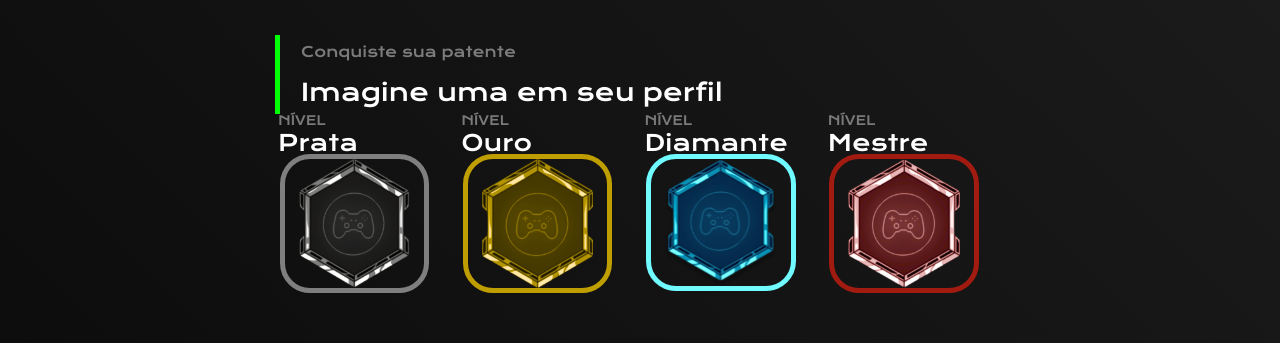
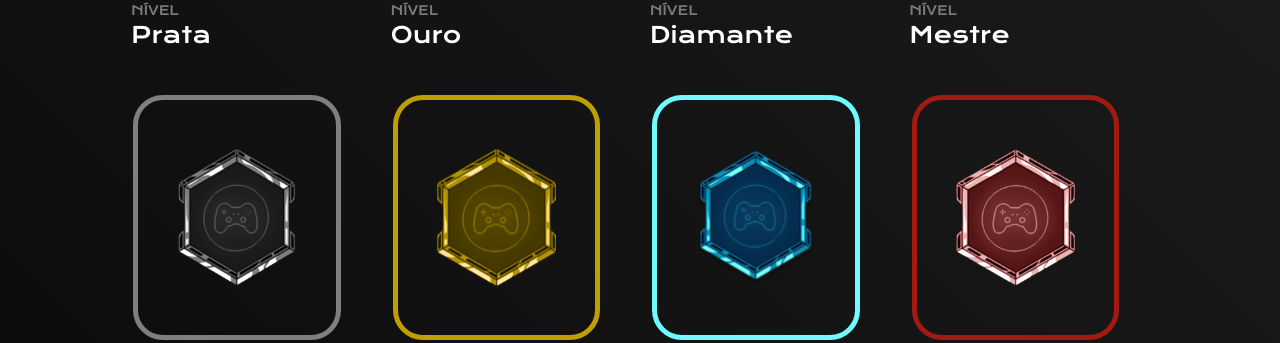
Before and after one commit to Cross-Game/front-end, a React (Create React App) app in the folder cross-game/: page / in a window 1280 px wide. Shown: the part 1999-2342 px from the top of the page. Built offline with nearby package versions, Linux system fonts and the light colour scheme; no server answers.

Commit message:
fix home

```diff
--- a/cross-game/src/pages/Home/home.css
+++ b/cross-game/src/pages/Home/home.css
@@ -31,7 +31,7 @@ body {
     height: 120vh;
 }
 
-.home-explanatoryContent .container {
+.home-explanatoryContent .home-container {
     width: 80%;
     height: 80%;
     display: flex;
@@ -296,7 +296,7 @@ body {
     height: 100vh;
 }
 
-.home-medalsContent .container {
+.home-medalsContent .home-container {
     width: 80%;
     height: 80%;
     display: flex;
@@ -350,7 +350,7 @@ body {
 }
 
 .home-medalIconContainer img {
-    width: 80%;
+    width: 60%;
 }
 
 .home-prata {
@@ -413,24 +413,24 @@ seção para noticias - não finalizada */
     width: 10%;
 }
 
-.home-awssld{
+.awssld{
     height: 80%;
 }
 
-.home-awssld__content{
+.awssld__content{
     height: 100%;
     padding: 1%;
 }
 
-.home-awssld__box {
+.awssld__box {
     height: 50px;
 }
 
-.home-awssld--active{
+.awssld--active{
     height: 100%;
 }
 
-.home-awssld__bar {
+.awssld__bar {
     background-color: transparent   ;
 }
 
```
